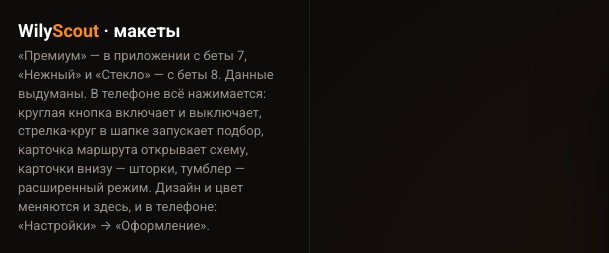
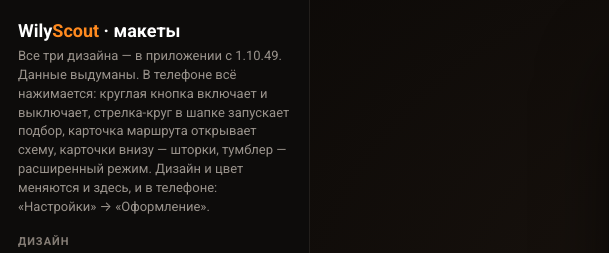
Before and after one commit to kos19191/warp-scout-src, a plain HTML site: page design/mockup/index.html in a window 1280 px wide. Shown: the top 253 px of the page, 0-609 px from the left. Drawn offline with Linux system fonts and the light colour scheme.

Commit message:
1.10.49: всё из бет 1.10.49-beta1…beta8 — в обычной версии
Дизайны «Премиум» (по умолчанию), «Нежный», «Стекло» и «Классический», экран «Маршрут», шесть вкладок
расширенного режима, «Настройки» и «Обход» гармошкой, обход DPI и прокси для Telegram, конфиги
AmneziaWG 1.5–3.1 и ключи vpn:// во втором выходе. Код — как в бете 8, меняются только версия и README.

Co-authored-by: arena-agent <297053741+arena-agent@users.noreply.github.com>

```diff
--- a/design/mockup/index.html
+++ b/design/mockup/index.html
@@ -51,7 +51,7 @@
 <div class="page">
   <aside class="panel" id="panel">
     <h1>Wily<span>Scout</span> · макеты</h1>
-    <p class="lead">«Премиум» — в приложении с беты 7, «Нежный» и «Стекло» — с беты 8. Данные выдуманы. В телефоне всё нажимается: круглая кнопка включает и выключает, стрелка-круг в шапке запускает подбор, карточка маршрута открывает схему, карточки внизу — шторки, тумблер — расширенный режим. Дизайн и цвет меняются и здесь, и в телефоне: «Настройки» → «Оформление».</p>
+    <p class="lead">Все три дизайна — в приложении с 1.10.49. Данные выдуманы. В телефоне всё нажимается: круглая кнопка включает и выключает, стрелка-круг в шапке запускает подбор, карточка маршрута открывает схему, карточки внизу — шторки, тумблер — расширенный режим. Дизайн и цвет меняются и здесь, и в телефоне: «Настройки» → «Оформление».</p>
     <h2>Дизайн</h2>
     <div class="seg" id="ctlDesign"><button data-v="premium">Премиум</button><button data-v="soft">Нежный</button><button data-v="glass">Стекло</button></div>
     <div id="ctlToneBox"><h2>Цвет</h2><div class="swatches" id="ctlTone"></div><div class="sw-name" id="ctlToneName"></div></div>
```
Also changed, not shown: 3 other files.
